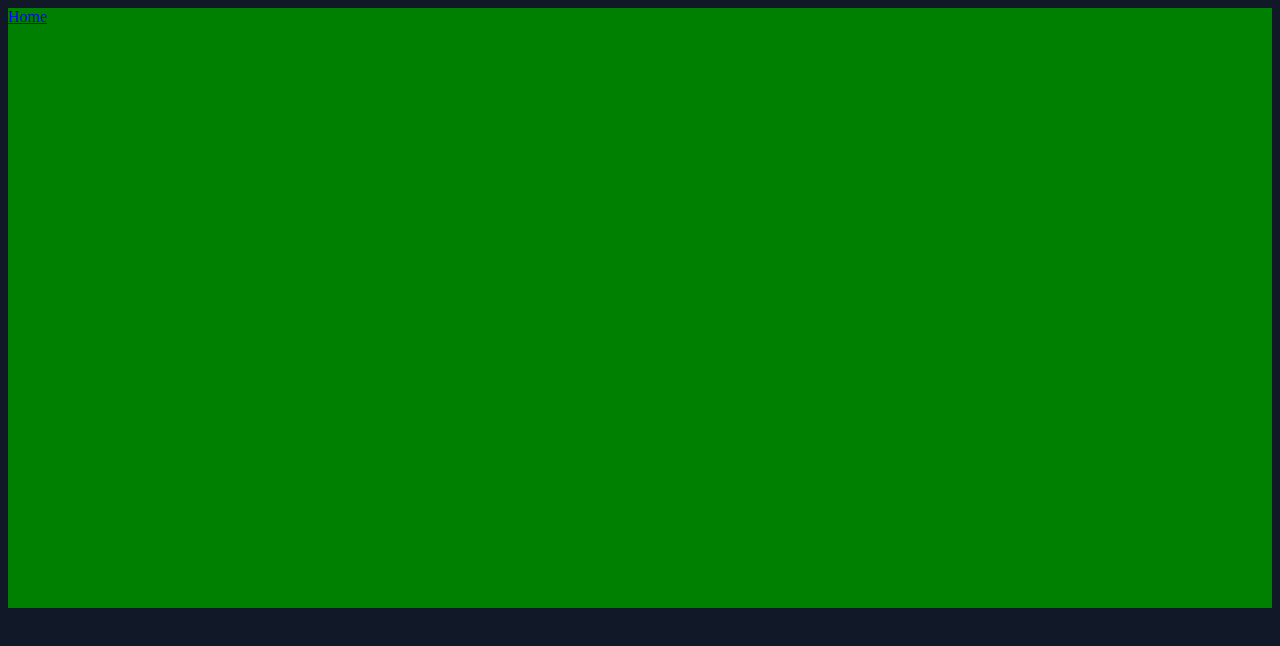
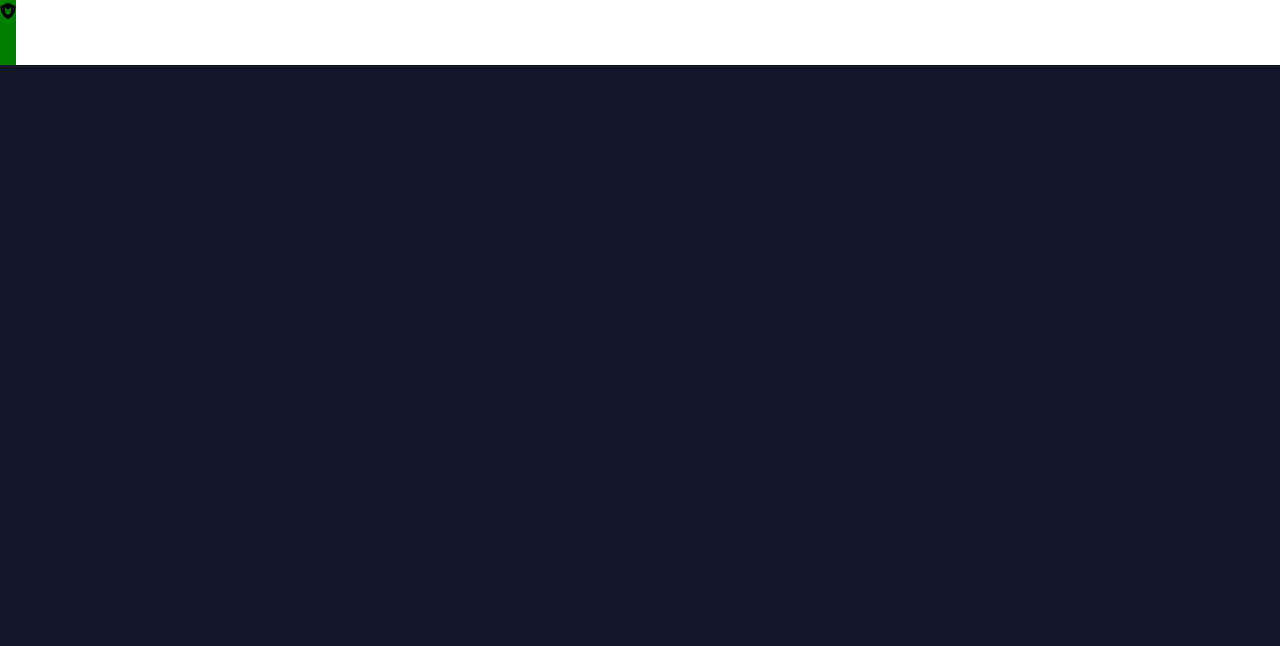
Before and after one commit to bimibro/SaveTheCats, a React (Vite) app: page / in a window 1280 px wide. Shown: the top 646 px of the page. Built offline with nearby package versions, Linux system fonts and the light colour scheme.

Commit message:
more templating

```diff
--- a/index.html
+++ b/index.html
@@ -3,6 +3,7 @@
   <head>
     <meta charset="UTF-8" />
     <link rel="icon" type="image/svg+xml" href="/vite.svg" />
+    <link rel="stylesheet" href="https://cdnjs.cloudflare.com/ajax/libs/font-awesome/6.4.2/css/all.min.css" />
     <meta name="viewport" content="width=device-width, initial-scale=1.0" />
     <title>Save The Cats</title>
   </head>
--- a/src/App.jsx
+++ b/src/App.jsx
@@ -1,13 +1,13 @@
 import { useState } from 'react'
-import Nav from './components/Nav.jsx'
+import './components/App.css'
 
-import './components/App.css'
-import './components/Nav.css'
+import Nav from './components/nav'
+
 function App() {
   return (
-    <>
+    <div className="App">
       <Nav />
-    </>
+    </div>
   )
 }
 
--- a/src/components/App.css
+++ b/src/components/App.css
@@ -1,3 +1,12 @@
-:root{
+.App{
+  min-height: 100vh;
   background-color: rgba(17, 24, 39);
+  display: flex;
+  flex-direction: column;
+  font-family: 'Segoe UI', Arial, sans-serif;
 }
+
+body{
+  margin: 0;
+  padding: 0;
+}
--- a/src/components/Nav.css
+++ b/src/components/Nav.css
@@ -1,6 +1,10 @@
 .NavWrapper{
     width: 100%;
     display: flex;
-    height: 600px;
+    height: 65px;
+    background-color: #fff;
+}
+
+.NavContent {
     background-color: green;
 }
--- a/src/components/Nav.jsx
+++ b/src/components/Nav.jsx
@@ -4,7 +4,9 @@ import './Nav.css'
 function Nav() {
   return (
     <div className='NavWrapper'>
-      <a href='#'>Home</a>
+      <div className="NavContent">
+        <a><i className="fa-solid fa-shield-cat"></i></a>
+      </div>
     </div>
   )
 }
--- a/src/main.jsx
+++ b/src/main.jsx
@@ -1,5 +1,6 @@
 import { StrictMode } from 'react'
 import { createRoot } from 'react-dom/client'
+
 import App from './App.jsx'
 
 createRoot(document.getElementById('root')).render(
```
